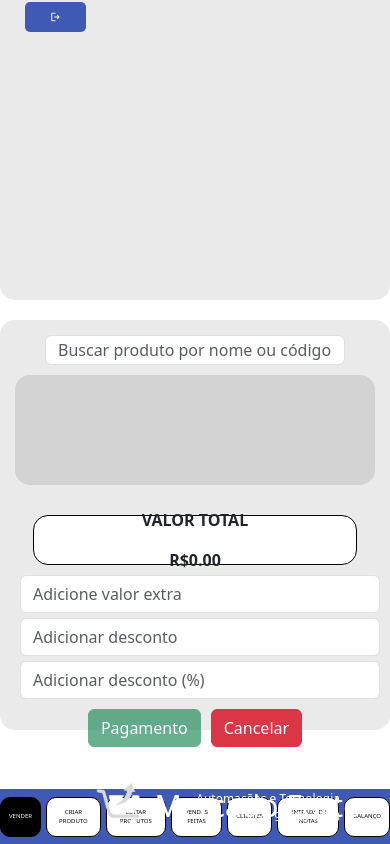
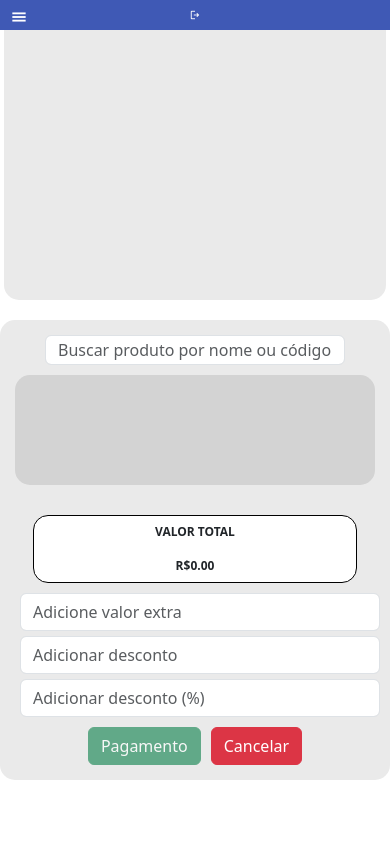
Before and after one commit to Tiago-Viniciuss/estoque-lider, a React (Vite) app in the folder mercadoforte/: page /home in a window 390 px wide. Built offline with nearby package versions, Linux system fonts and the light colour scheme.

Commit message:
update mobile version

```diff
--- a/mercadoforte/src/routes/Home.jsx
+++ b/mercadoforte/src/routes/Home.jsx
@@ -14,12 +14,27 @@ export const Home = () => {
   // Estado compartilhado para a lista de compras
   const [shoppingList, setShoppingList] = useState([]);
 
+  const openMenu = () => {
+    const menu = document.getElementById('backgroundMenu')
+
+    menu.classList.add('opened')
+  }
+
+  const closeMenu = () => {
+    const menu = document.getElementById('backgroundMenu')
+
+    menu.classList.remove('opened')
+  }
+
   return (
     <div id='home'>
       <h1 id='logoTitle'>
         <span id='logoImg'></span>
         Mercado Forte
       </h1>
+      <header>
+        <button className='material-symbols-outlined' id='openMenu' onClick={openMenu}>menu</button>
+      </header>
       <p id='logoSlogan'>Automações e Tecnologia <br />
       75 99105-7248</p>
       {activeSection === 'FrenteCaixa' && <FrenteCaixa shoppingList={shoppingList} setShoppingList={setShoppingList} />}
@@ -30,6 +45,7 @@ export const Home = () => {
       {activeSection === 'Clientes' && <Clientes />}
       {activeSection === 'EntradaDeNotas' && <EntradaDeNotas />}
 
+      <div id='backgroundMenu' onClick={closeMenu}>
         <menu id="menuNavigation">
           {[
             { label: 'VENDER', section: 'FrenteCaixa' },
@@ -54,5 +70,6 @@ export const Home = () => {
           ))}
         </menu>
       </div>
+    </div>
   );
 };
--- a/mercadoforte/src/styles/FrenteCaixa.css
+++ b/mercadoforte/src/styles/FrenteCaixa.css
@@ -22,16 +22,16 @@
     background-color: var(--secondary-color);
     color: white;
     font-weight: 500;
-    border-radius: 5px;
     font-size: 12px;
     position: fixed;
-    top: 2px;
-    left: 25px;
+    top: 0px;
+    left: 0px;
     padding: 10px;
     display: flex;
     justify-content: center;
     align-items: center;
     height: 30px;
+    width: 100%;
 }
 
 #frenteCaixaContainer {
@@ -58,13 +58,14 @@
 }
 
 #shoppingList {
-    width: 100%;
+    width: 98%;
     height: 300px;
     background-color: rgb(234, 234, 234);
     display: flex;
     flex-direction: column;
     gap: 10px;
     padding: 15px;
+    padding-top: 45px;
     border-radius: 0px 0px 15px 15px;
     overflow-x: hidden;
 }
@@ -72,7 +73,7 @@
 #shoppingList .product {
     background-color: rgb(19, 103, 181);
     width: 90%;
-    height: 40px;
+    height: 30px;
     display: flex;
     justify-content: space-between;
     align-items: center;
@@ -93,13 +94,13 @@
 .product button {
     background-color: white;
     color: red;
-    border-radius: 10px;
-    font-size: 6px;
+    border-radius: 50%;
+    font-size: 1px;
 }
 
 #checkout {
     width: 100%;
-    height: 230px;
+    height: 280px;
     padding: 15px;
     background-color: rgb(234, 234, 234);
     margin: none;
@@ -128,7 +129,7 @@
 
 #totalValue {
     width: 90%;
-    height: 50px;
+    height: 100px;
     border: 1px solid black;
     border-radius: 15px;
     margin: auto;
@@ -137,7 +138,11 @@
     align-items: center;
     background-color: white;
     font-weight: 500;
+    font-size: 12px;
+}
 
+#totalValue span {
+    font-weight: 800;
 }
 
 #searchBar {
@@ -192,11 +197,14 @@
     position: fixed;
     top: 0px;
     left: 0px;
+    display: flex;
+    justify-content: center;
+    align-items: center;
 }
 
 #saveShoppingContainer {
     background-color: rgb(241, 242, 242);
-    width: 400px;
+    width: 360px;
     height: 550px;
     border-radius: 15px;
     display: flex;
@@ -208,7 +216,11 @@
 
 #saveShoppingContainer h2 {
     margin-top: 25px;
-    font-size: 16px;
+    font-size: 15px;
+}
+
+#saveShoppingContainer input {
+    width: 100px;
 }
 
 #closeShop {
@@ -222,7 +234,7 @@
 }
 
 #listCheck {
-    width: 200px;
+    width: 180px;
     height: 400px;
     background-color: snow;
     overflow-y: auto;
@@ -246,15 +258,26 @@
     flex-direction: column;
     text-align: left;
     font-size: 10px;
+    padding: 5px;
 }
 
 #clientData input {
-    width: 180px;
+    width: 140px;
+    height: 30px;
+}
+
+#clientData select {
+    width: 140px;
     height: 30px;
 }
 
 #clientData label {
     margin-top: 10px;
+}
+
+#clientData button {
+    margin-right: 5px;
+    border-radius: 15px;
 }
 
 .client-suggestions {
--- a/mercadoforte/src/styles/Home.css
+++ b/mercadoforte/src/styles/Home.css
@@ -13,6 +13,7 @@
     justify-content: center;
     align-items: center;
     gap: 10px;
+    display: none;
 }
 
 #logoTitle span {
@@ -28,6 +29,7 @@
     z-index: 50;
     display: flex;
     text-align: right;
+    display: none;
 }
 
 #logoImg {
@@ -36,29 +38,70 @@
     background-image: url('/images/cart.png');
     background-position: center;
     background-size: cover;
+    display: none;
 }
+
+#openMenu {
+    position: fixed;
+    top: 8px;
+    left: 10px;
+    border-radius: 10px;
+    font-size: 18px;
+    font-weight: 600;
+    background-color: transparent;
+    margin: 0px;
+    padding: 0px;
+    border: none;
+    z-index: 2;
+    color: white;
+}
+
 
 #menuNavigation {
     position: fixed;
     left: 0px;
     bottom: 0px;
     display: flex;
-    justify-content: start;
-    align-items: center;
+    flex-direction: column;
+    justify-content: left;
+    align-items: left;
     gap: 5px;
-    width: 100%;
-    height: 55px;
+    width: 300px;
+    height: 100vh;
     background-color: var(--secondary-color);
     margin-bottom: 0px;
+    padding-top: 70px;
     padding-left: 0px;
 }
+
+
 
 #menuNavigation button {
     height: 40px;
     border-radius: 10px;
-    font-size: 6px;
+    font-size: 10px;
+}
 
+#backgroundMenu {
+    position: fixed;
+    top: 0;
+    left: 0;
+    width: 0;
+    height: 100vh;
+    background-color: rgba(0, 0, 0, 0.8);
+    visibility: hidden;
+    transition: all 0.3s ease-in-out;
+    display: flex;
+    justify-content: center;
+    align-items: center;
+    z-index: 3;
 }
+
+#backgroundMenu.opened {
+    width: 100%;
+    visibility: visible;
+}
+
 
 @media screen and (min-width: 600px) {
     #home {
@@ -86,10 +129,26 @@
         text-align: right;
     }
 
+    #logoImg {
+        display: block;
+    }
+
+    #openMenu {
+        position: fixed;
+        top: 0px;
+        left: 0px;
+        display: none;
+    }
+
+    #backgroundMenu {
+        visibility: visible;
+    }
+
     #menuNavigation {
         position: fixed;
         bottom: 0px;
         display: flex;
+        flex-direction: row;
         align-items: center;
         gap: 15px;
         width: 100%;
@@ -97,6 +156,7 @@
         height: 100px;
         padding-bottom: 0px;
         margin-bottom: 0px;
+        padding-top: 0px;
         padding-left: 15px;
     }
 
```
Lines whose indentation alone changed are shown as unchanged.
